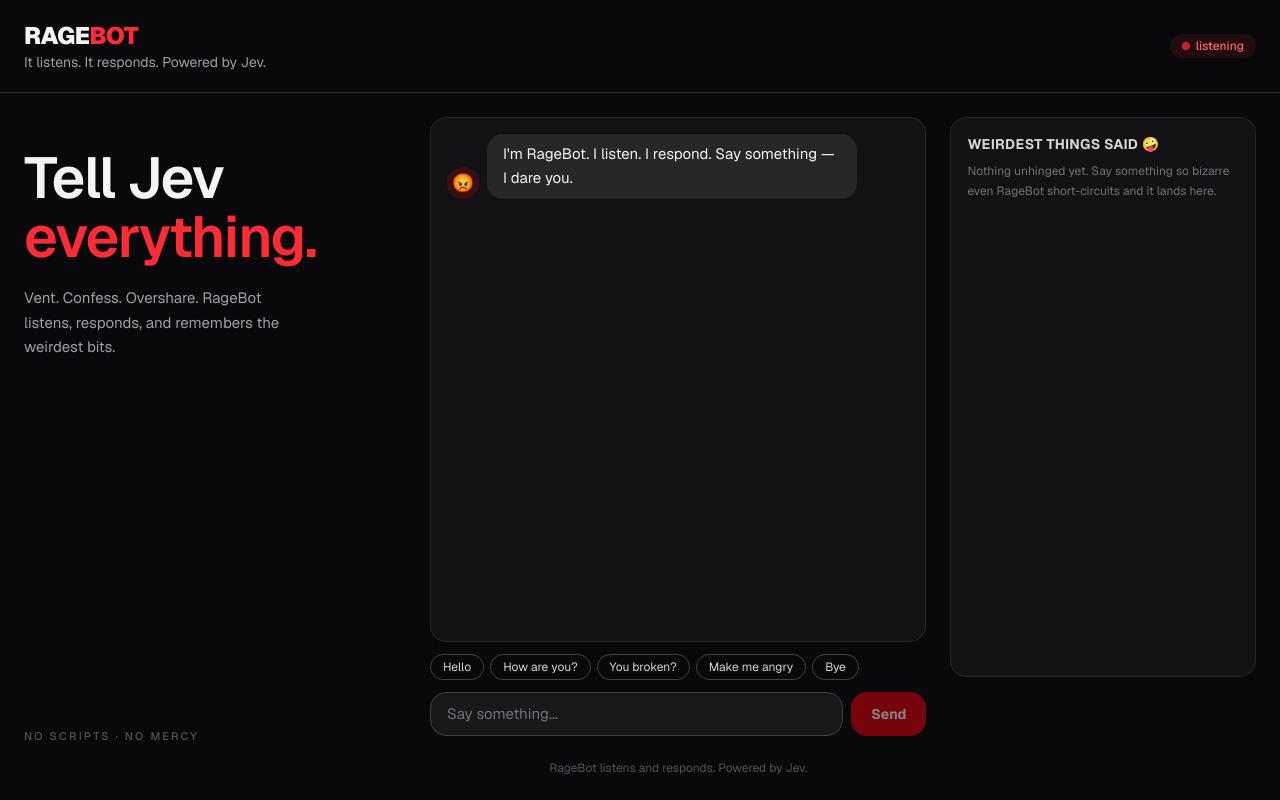
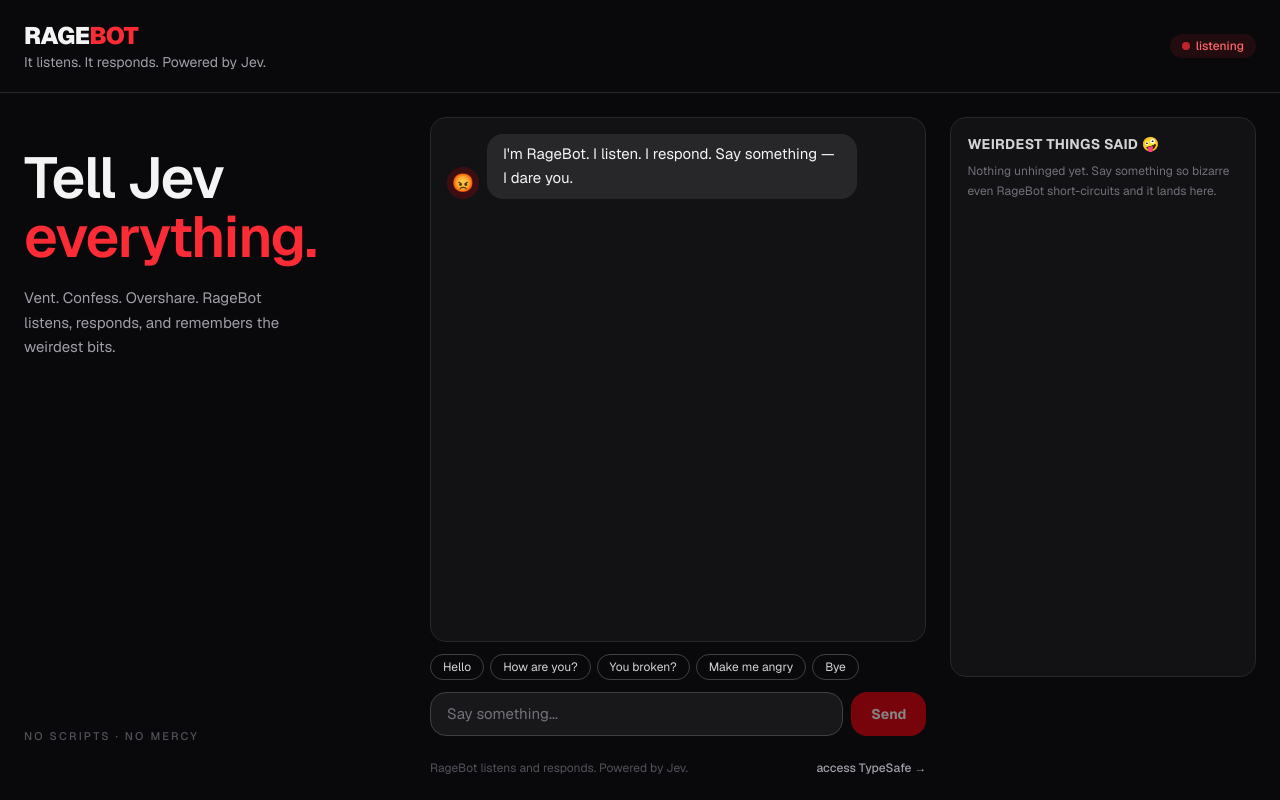
Before and after one commit to Shifros/RageBot, a Next.js app: page / in a window 1280 px wide. Built offline with nearby package versions, Linux system fonts and the light colour scheme.

Commit message:
Footer: access TypeSafe link

```diff
--- a/src/app/page.tsx
+++ b/src/app/page.tsx
@@ -218,8 +218,16 @@ export default function RageBot() {
         </form>
         {error && <p className="mt-2 text-sm text-red-400">{error}</p>}
 
-        <footer className="mt-6 text-center text-xs text-zinc-600">
-          RageBot listens and responds. Powered by Jev.
+        <footer className="mt-6 flex items-center justify-between text-xs text-zinc-600">
+          <span>RageBot listens and responds. Powered by Jev.</span>
+          <a
+            href="https://typesafe.ai/"
+            target="_blank"
+            rel="noreferrer"
+            className="font-medium text-zinc-400 hover:text-red-400 hover:underline"
+          >
+            access TypeSafe →
+          </a>
         </footer>
         </div>
 
```
